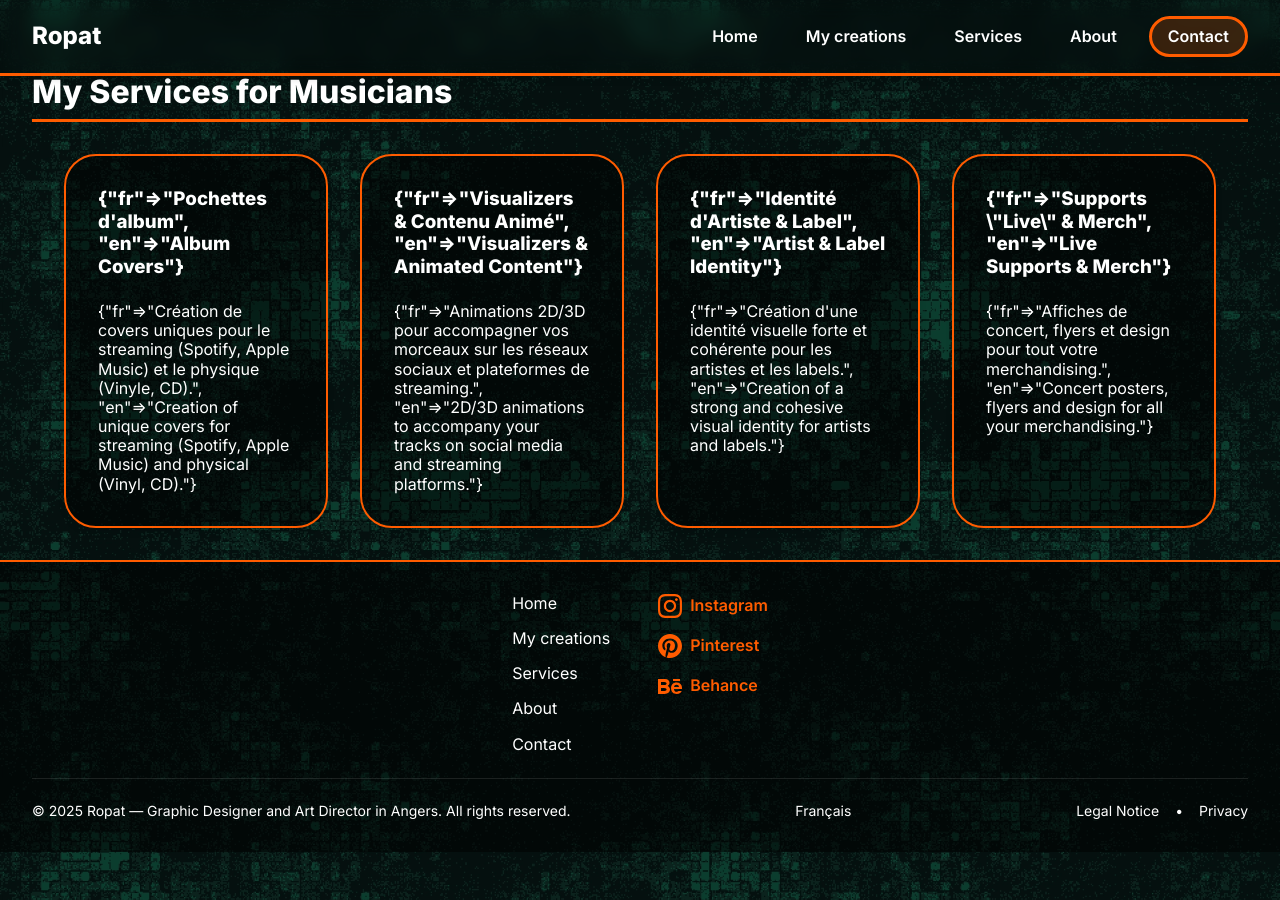
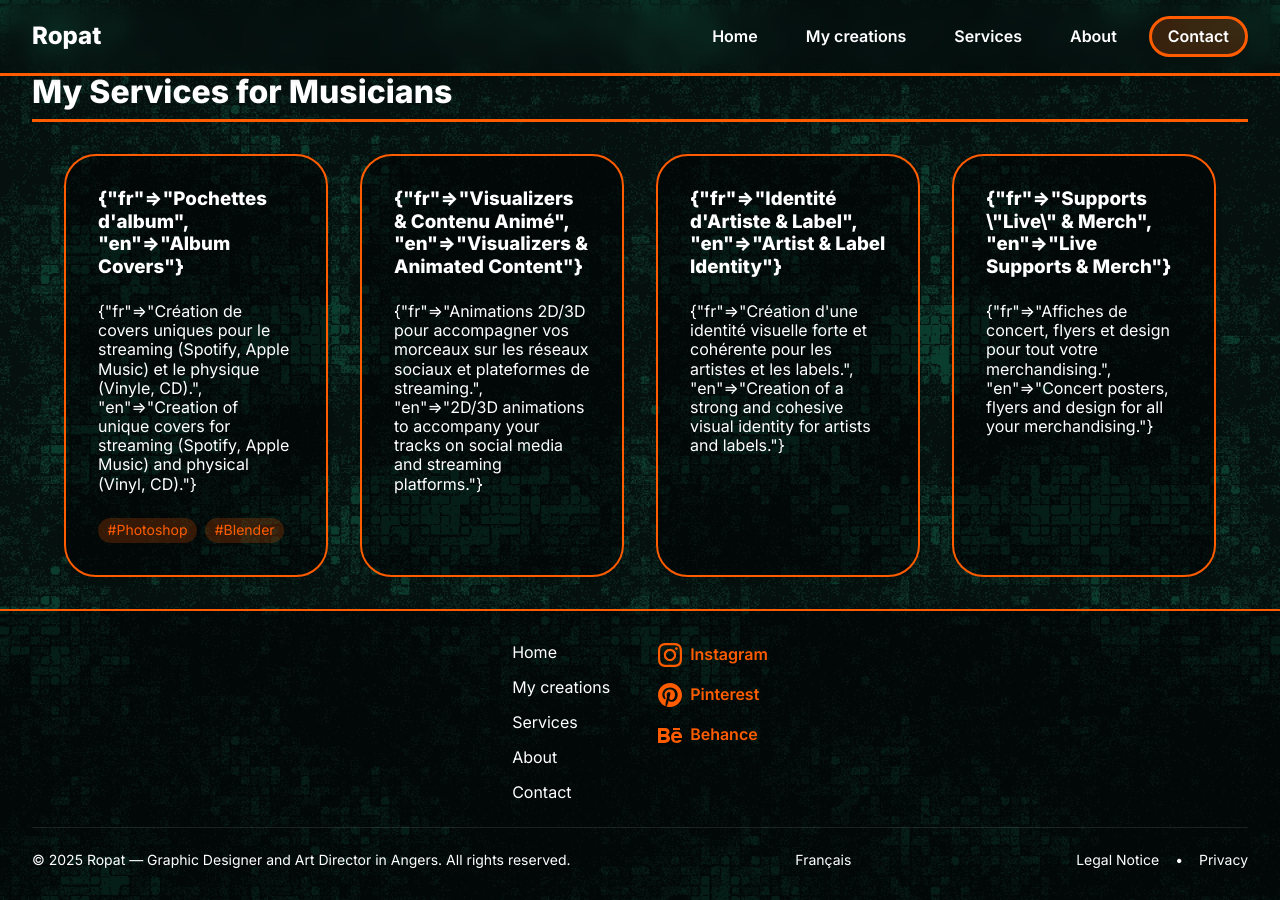
Before and after one commit to 7Nautilus/ropat-portfolio, a Jekyll site: the page built from en/services/music-design.html, in a window 1280 px wide and 900 px high, scrolled down 481 px. Built offline with Jekyll 4.4.1, drawn with Linux system fonts in a browser that asks for light colours.

Commit message:
services tools

```diff
--- a/_data/services.yml
+++ b/_data/services.yml
@@ -84,6 +84,9 @@
       description:
         fr: "Création de covers uniques pour le streaming (Spotify, Apple Music) et le physique (Vinyle, CD)."
         en: "Creation of unique covers for streaming (Spotify, Apple Music) and physical (Vinyl, CD)."
+      tools:
+        - nom: "#Photoshop"
+        - nom: "#Blender"
     - nom:
         fr: "Visualizers & Contenu Animé"
         en: "Visualizers & Animated Content"
--- a/_includes/service-main.html
+++ b/_includes/service-main.html
@@ -71,6 +71,13 @@
             {% if service_item.description %}
               <p class="service-card-description">{{ service_item.description }}</p>
             {% endif %}
+            {% if service_item.tools %}
+              <div class="service-tools">
+                {% for tool in service_item.tools %}
+                  <span class="service-tool">{{ tool.nom }}</span>
+                {% endfor %}
+              </div>
+            {% endif %}
           </div>
         {% endfor %}
       </div>
```
